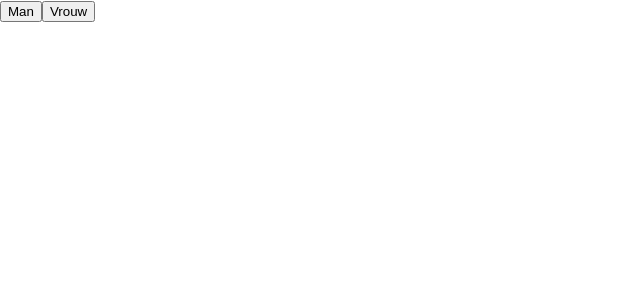
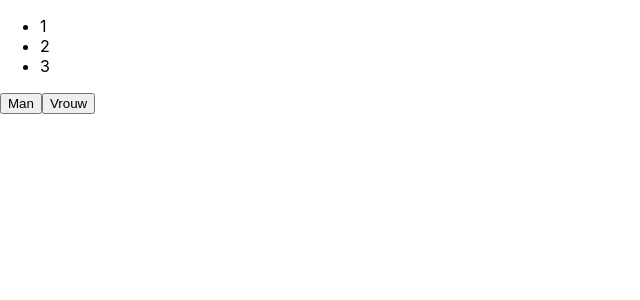
Before and after one commit to zorawar1090/supplement-guide, a React (Create React App) app: page / in a window 1280 px wide. Shown: the top 300 px of the page, without its empty margins (0-640 px from the left). Built offline with nearby package versions, Linux system fonts and the light colour scheme.

Commit message:
add Step Navigation component

```diff
--- a/src/components/GenderForm.js
+++ b/src/components/GenderForm.js
@@ -1,6 +1,7 @@
 import React from 'react'
 
 export default class GenderForm extends React.Component {
+
   continue = e => {
     e.preventDefault();
     this.props.nextStep();
--- a/src/components/GoalForm.js
+++ b/src/components/GoalForm.js
@@ -0,0 +1,19 @@
+import React from 'react'
+
+export default class GenderForm extends React.Component {
+
+  continue = e => {
+    e.preventDefault();
+    this.props.nextStep();
+  };
+
+  render() {
+    const { values, handleClick } = this.props;
+    return (
+      <div>
+        <button value="Spieropbouw" onClick={handleClick('goal')}>Spieropbouw</button>
+        <button value="Goud-Droog" onClick={handleClick('goal')}>Goud-Droog</button>
+      </div>
+    )
+  }
+}
--- a/src/components/MainForm.js
+++ b/src/components/MainForm.js
@@ -2,6 +2,7 @@ import React from 'react'
 import GenderForm from './GenderForm'
 import LevelForm from './LevelForm'
 import GoalForm from './GoalForm'
+import StepNavigation from './StepNavigation'
 
 export default class MainForm extends React.Component {
   state = {
@@ -23,35 +24,45 @@ export default class MainForm extends React.Component {
   handleClick = input => e => {
     console.log(e.target.value)
     this.setState({ [input]: e.target.value })
+    this.nextStep()
   }
 
   render() {
     const { step } = this.state
     const { gender, level, goal } = this.state
     const values = { gender, level, goal }
-
     switch (step) {
       case 1:
         return (
+          <div>
+            <StepNavigation />
             <GenderForm
               nextStep={this.nextStep}
               handleClick={this.handleClick}
               values={values}
             />
+          </div>
         )
       case 2:
         return (
+          <div>
+            <StepNavigation />
             <LevelForm
               nextStep={this.nextStep}
               handleClick={this.handleClick}
               values={values}
             />
+          </div>
         )
       case 3:
         return (
+          <div>
+            <StepNavigation />
             <GoalForm
               values={values}
+              handleClick={this.handleClick}
             />
+          </div>
         )
       default:
         return
--- /dev/null
+++ b/src/components/StepNavigation.js
@@ -0,0 +1,17 @@
+import React from 'react'
+
+export default class StepNavigation extends React.Component {
+
+  render(){
+    const steps = [1, 2, 3]
+    return (
+      <div className="navigation">
+        <ul>
+          {steps.map(step =>
+            <li>{step}</li>
+          )}
+        </ul>
+      </div>
+    )
+  }
+}
```
Lines whose indentation alone changed are shown as unchanged.
